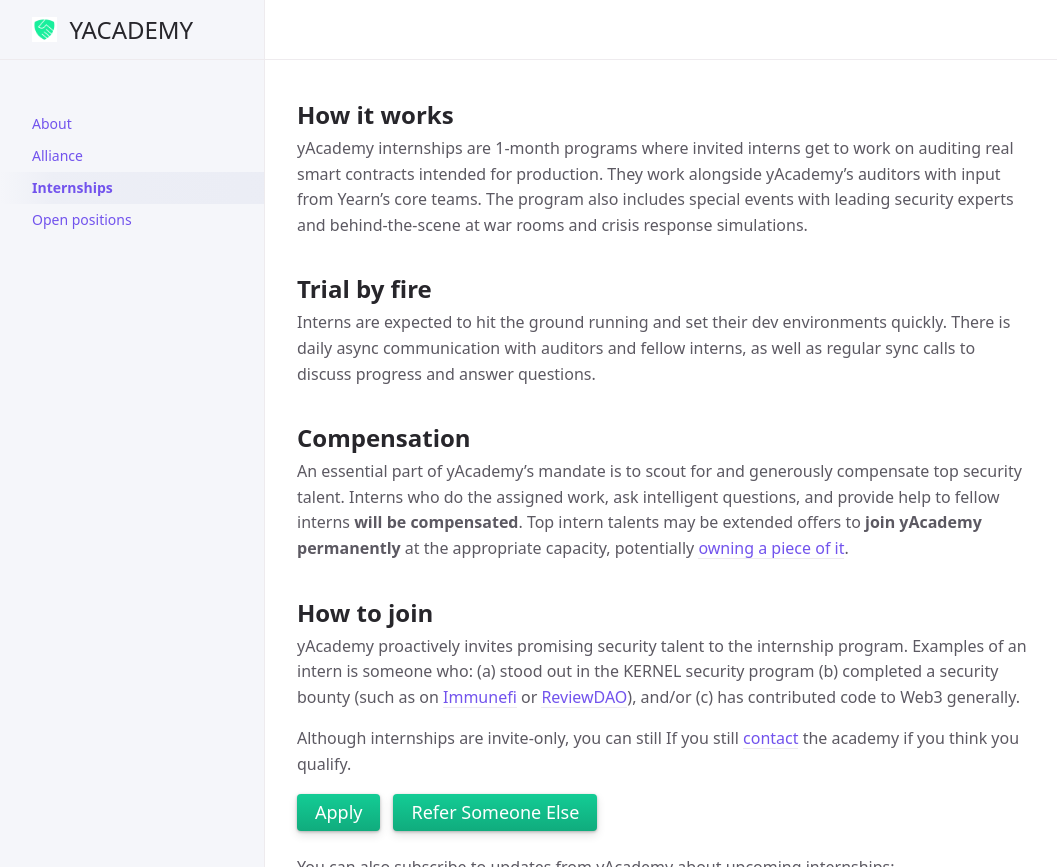
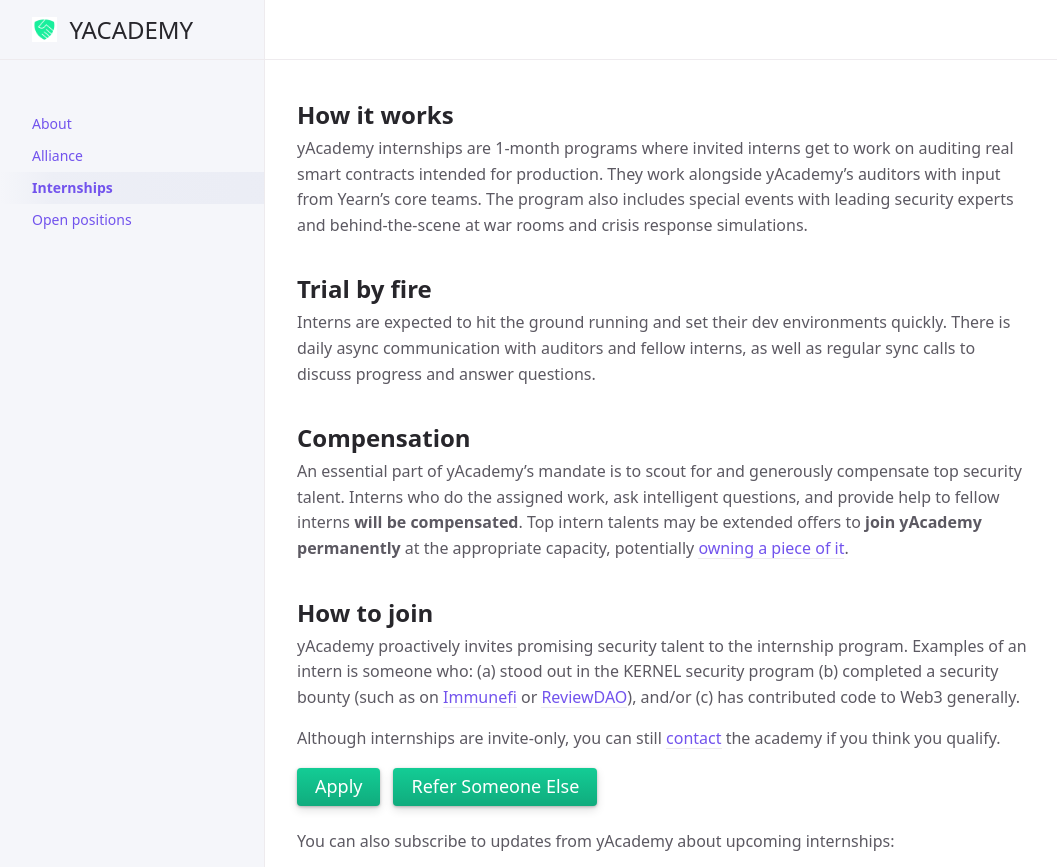
Before and after one commit to yacademy/yacademy.github.io, a Jekyll site: the page built from internships.md, in a window 1280 px wide and 1101 px high, cut to the strip 0-867 px from the top of the window. Shown: the whole strip, without its empty margins (107-1164 px from the left). Built offline with Jekyll 4.4.1, drawn with Linux system fonts in a browser that asks for light colours.

Commit message:
typo fix

```diff
--- a/internships.md
+++ b/internships.md
@@ -23,7 +23,7 @@
 
 yAcademy proactively invites promising security talent to the internship program. Examples of an intern is someone who: (a) stood out in the KERNEL security program (b) completed a security bounty (such as on [Immunefi](https://immunefi.com) or [ReviewDAO](https://reviews.dao)), and/or (c) has contributed code to Web3 generally.
 
-Although internships are invite-only, you can still If you still [contact](mailto:yacademy@pm.me) the academy if you think you qualify.
+Although internships are invite-only, you can still [contact](mailto:yacademy@pm.me) the academy if you think you qualify.
 
 
 
```
